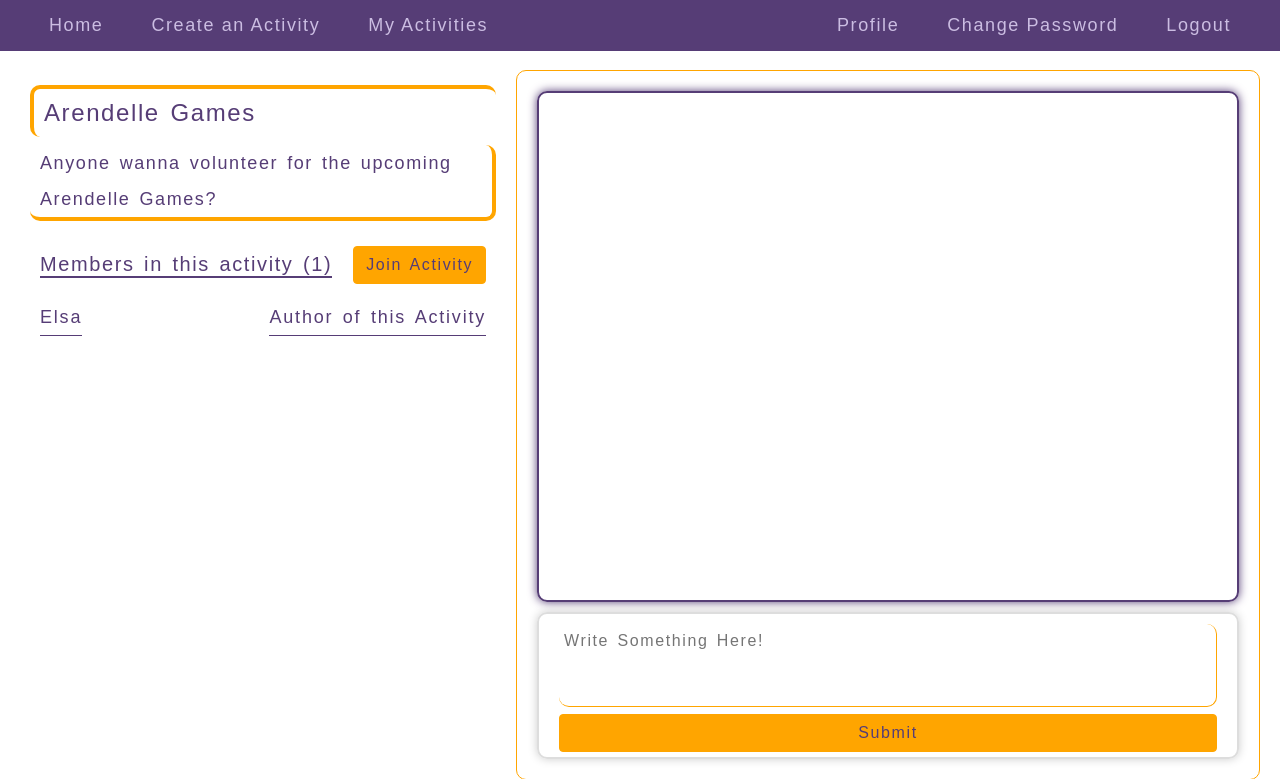
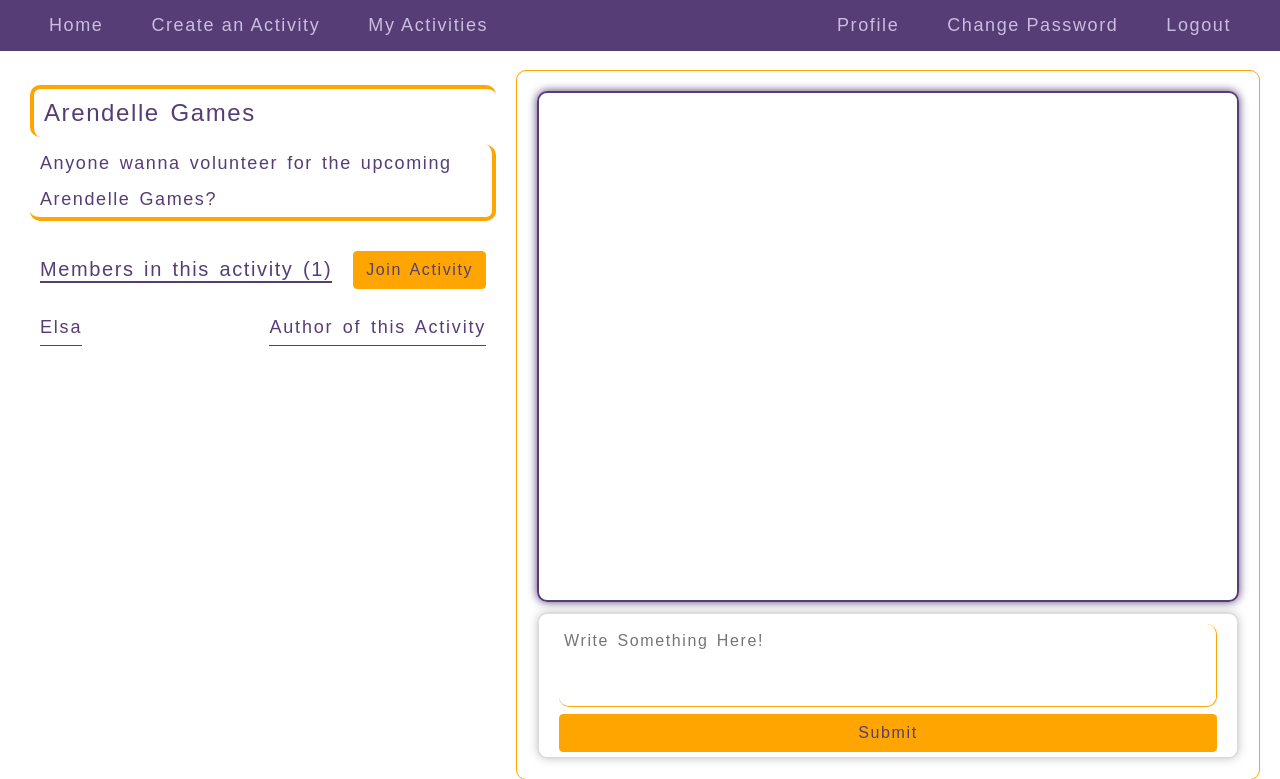
Before and after one commit to J-Varun-P/Campus-Connect, a Django app: page /activities/6 in a window 1280 px wide. Shown: the top 779 px of the page. Run offline with Django 3.2, Linux system fonts and the light colour scheme; a user stored in the database is signed in; data comes from the database, SQL or seed files in the repository; some libraries are stand-ins or nearby versions.

Commit message:
styling a little bit

```diff
--- a/meet/static/meet/styles.css
+++ b/meet/static/meet/styles.css
@@ -394,6 +394,10 @@ form{
   margin: 15px 0;
 }
 
+.fc_activity > *{
+  margin: 5px 0;
+}
+
 .fc_activity_button{
   margin-left: auto;
 }
```
